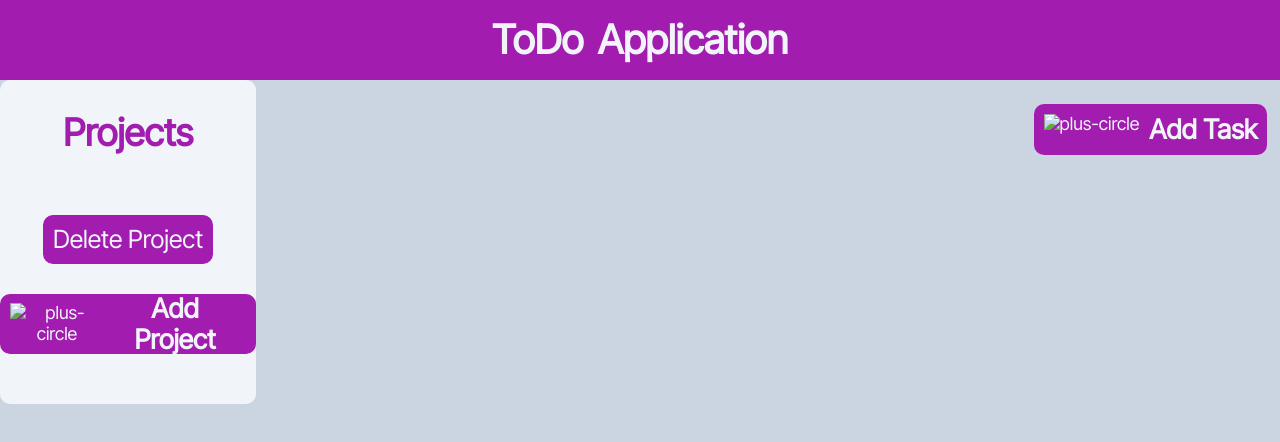
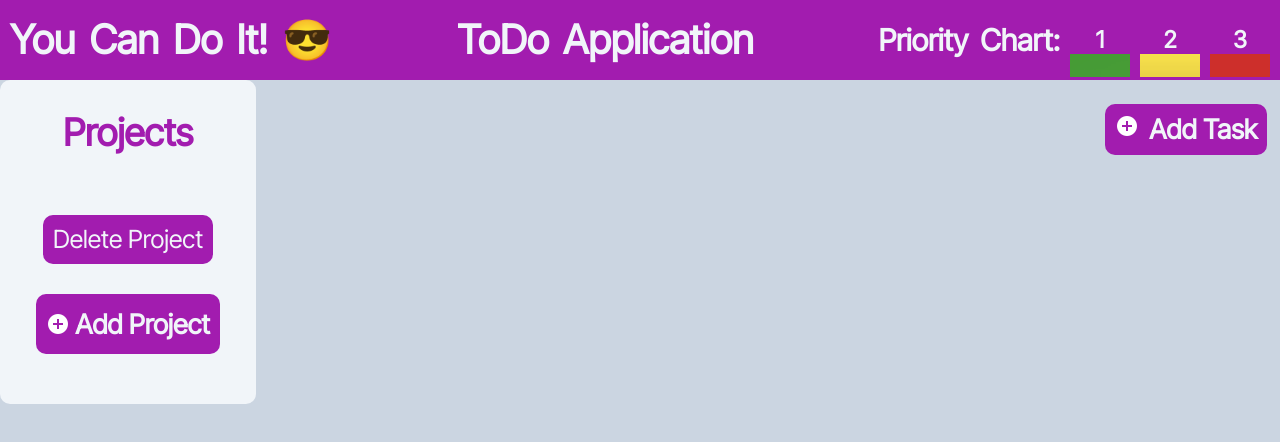
Before and after one commit to RamizHida/Todo-List, a plain HTML site: page index.html in a window 1280 px wide. Drawn offline with Linux system fonts and the light colour scheme; files that its build step writes are made by us from their sources.

Commit message:
implemented delete task feature and added priority chart

```diff
--- a/CSS/styles.css
+++ b/CSS/styles.css
@@ -12,11 +12,13 @@ body {
   background-color: #a21caf;
   height: 8rem;
   display: flex;
-  justify-content: center;
+  gap: 2rem;
+  justify-content: space-between;
   align-items: center;
   color: #f1f5f9;
   word-spacing: 0.5rem;
   font-size: 2rem;
+  padding: 0 1rem;
 }
 
 /* Left Container */
@@ -310,3 +312,28 @@ select {
 #delete--project--btn:hover {
   background: red;
 }
+
+/* Priorities */
+.priority--classification {
+  display: flex;
+  /* flex-direction: column; */
+  gap: 1rem;
+}
+
+.priorities {
+  display: flex;
+  flex-direction: column;
+  align-self: center;
+  /* margin-bottom: 1rem; */
+}
+
+.priorities h3 {
+  margin-bottom: 0;
+  /* margin-top: 1rem; */
+  text-align: center;
+}
+
+.priorities img {
+  width: 6rem;
+  height: 2.3rem;
+}
--- a/index.html
+++ b/index.html
@@ -4,7 +4,7 @@
     <meta charset="UTF-8" />
     <meta http-equiv="X-UA-Compatible" content="IE=edge" />
     <meta name="viewport" content="width=device-width, initial-scale=1.0" />
-    <title>Get It Done!</title>
+    <title>ToDo App</title>
     <link rel="stylesheet" href="../dist/CSS/normalize.css" />
     <link rel="stylesheet" href="../dist/CSS/styles.css" />
     <link rel="preconnect" href="https://fonts.googleapis.com" />
@@ -17,23 +17,39 @@
   </head>
   <body>
     <div class="header">
+      <h1>You Can Do It! 😎</h1>
       <h1>ToDo Application</h1>
+      <div class="priority--classification">
+        <h2>Priority Chart:</h2>
+        <div class="priorities">
+          <h3>1</h3>
+          <img src="images/priority-1.png" alt="green bar" />
+        </div>
+        <div class="priorities">
+          <h3>2</h3>
+          <img src="images/priority-2.png" alt="yellow bar" />
+        </div>
+        <div class="priorities">
+          <h3>3</h3>
+          <img src="images/priority-3.png" alt="red bar" />
+        </div>
+      </div>
     </div>
     <div class="left--container">
       <h2 id="project--heading">Projects</h2>
       <button id="delete--project--btn">Delete Project</button>
       <button id="project">
         <div>
-          <img src="../src/images/plus-circle.png" alt="plus-circle" />
+          <img src="images/plus-circle.png" alt="plus-circle" />
           <h2>Add Project</h2>
-          <div></div>
+          <!-- <div></div> -->
         </div>
       </button>
       <div class="project--container"></div>
     </div>
     <div id="add--task--container">
       <button class="add--task">
-        <img src="../src/images/plus-circle.png" alt="plus-circle" />
+        <img src="images/plus-circle.png" alt="plus-circle" />
         <h2>Add Task</h2>
       </button>
     </div>
```
Also changed, not shown: images/plus-circle.png (added), images/priority-1.png (added), images/priority-2.png (added), images/priority-3.png (added), main.js.
